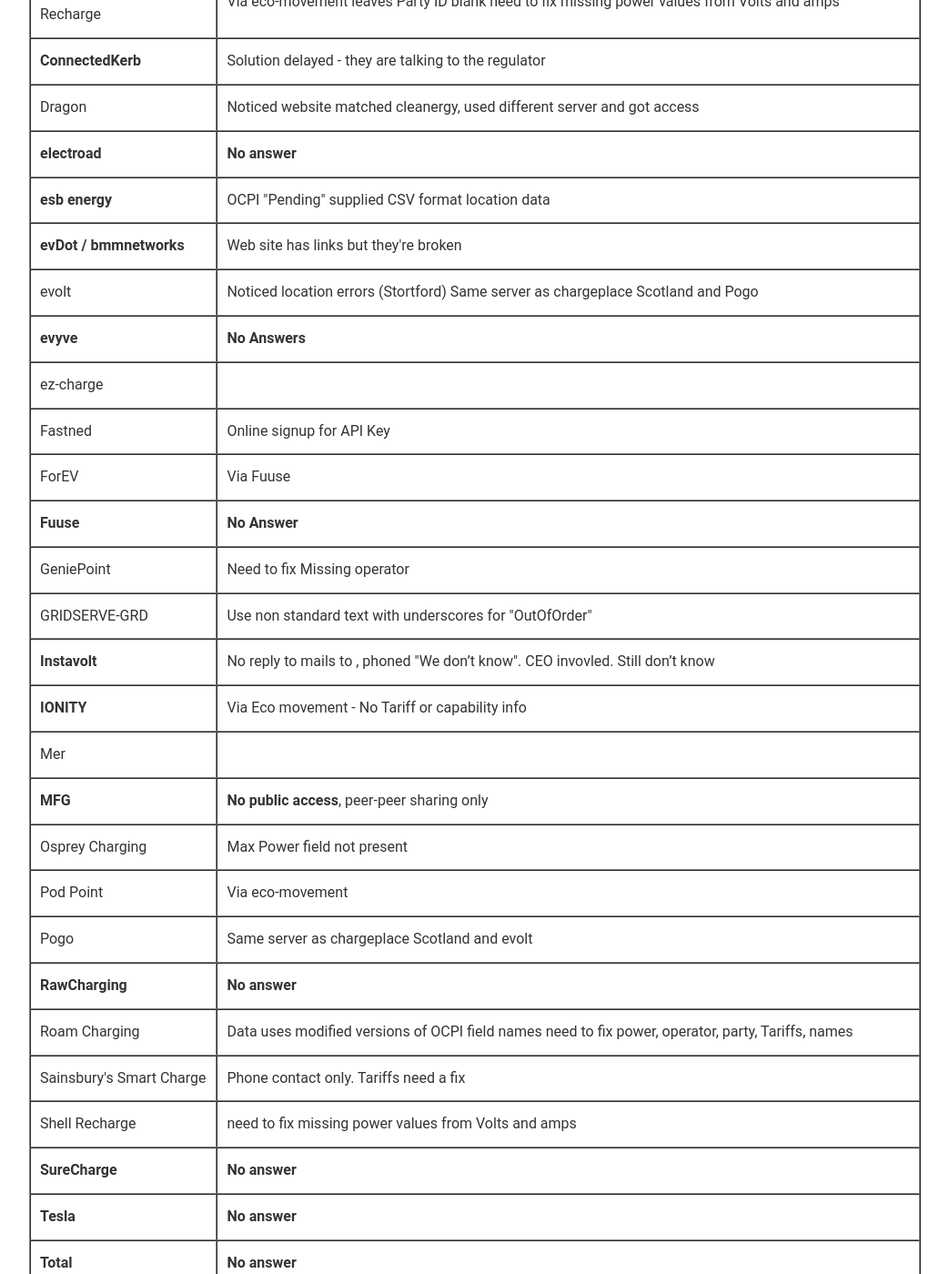
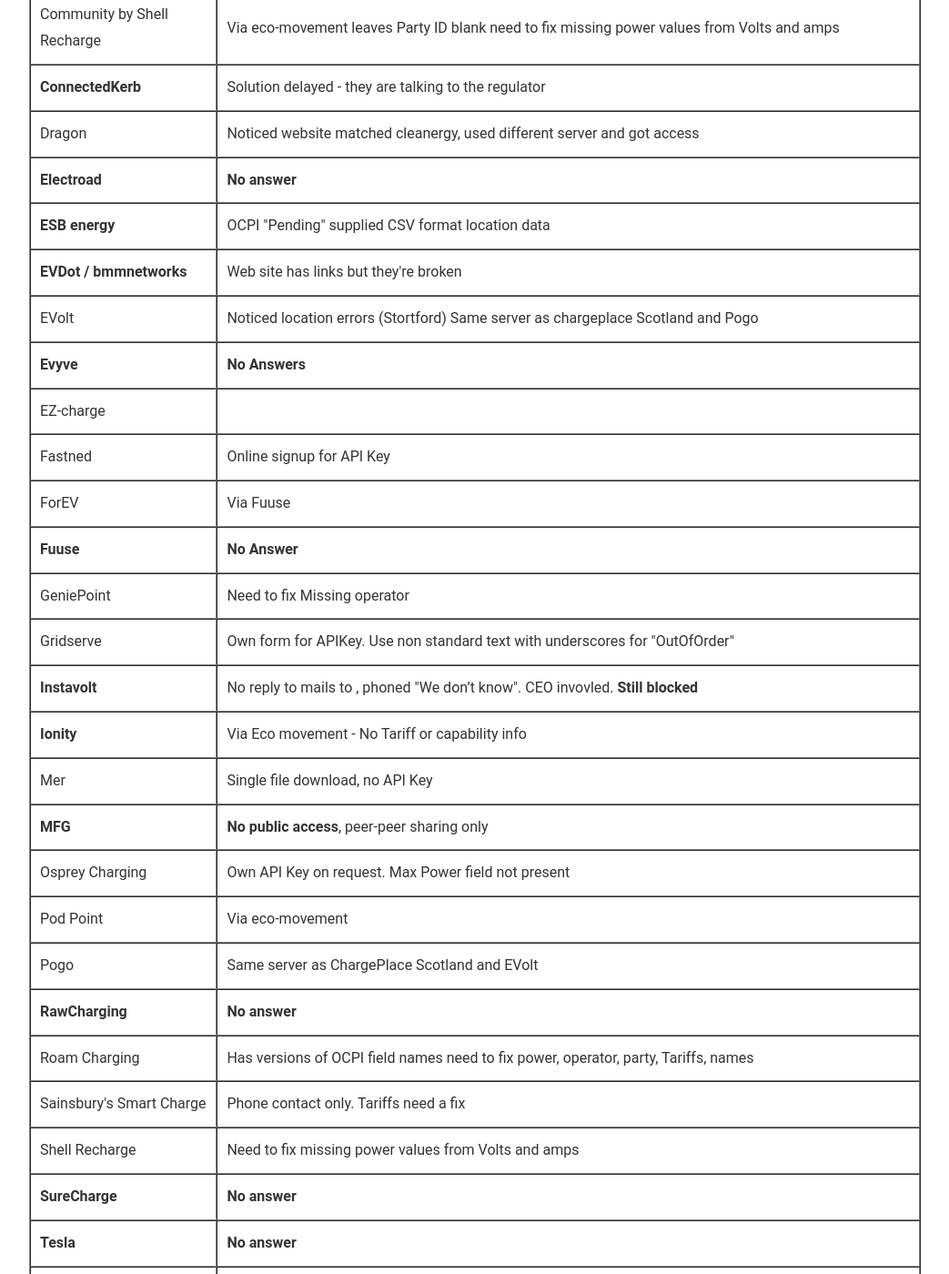
Before and after one commit to jhoneill/jhoneill.github.io, a Jekyll site: the page built from _posts/2025-04-04-Beware of the leopard-Part1.md, in a window 1280 px wide and 1400 px high, scrolled down 3638 px. Shown: the whole window at 91% size, without its empty margins (118-1161 px from the left). Built offline with Jekyll 4.4.1, drawn with Linux system fonts in a browser that asks for light colours; some of the changed text lies outside the part shown.

Commit message:
Update date on Beware of the Leopard

```diff
--- a/_posts/2025-04-02-Beware of the leopard-Part1.md
+++ b/_posts/2025-04-04-Beware of the leopard-Part1.md
@@ -99,13 +99,13 @@
 
 <center>
 <table cellspacing="0" cellpadding="10" border="1"><tbody>
-<tr><td><b>alfaPower</b></td><td>Website broken for weeks ? Link on Zap map goes back to CPO list</td></tr>
+<tr><td><b>AlfaPower</b></td><td>Website broken for weeks ? Link on Zap map goes back to CPO list</td></tr>
 <tr><td>Allego</td><td>Need to fix missing power values from Volts and amps</td></tr>
 <tr><td>Applegreen Electric</td><td>Via eco-movement leaves party ID blank</td></tr>
-<tr><td>Be.ev</td><td>Via Fuuse</td></tr>
+<tr><td>Be.EV</td><td>Via Fuuse</td></tr>
 <tr><td><b>Believ</b></td><td>They don't think they need to supply  a full list</td></tr>
-<tr><td>blink charging</td><td>Via eco-movement</td></tr>
-<tr><td>bp pulse</td><td>Noticed location errors (chepstow) need to fix missing power values from Volts and amps</td></tr>
+<tr><td>Blink charging</td><td>Via eco-movement</td></tr>
+<tr><td>BP pulse</td><td>Noticed location errors (chepstow) need to fix missing power values from Volts and amps</td></tr>
 <tr><td><b>charg.gy</b></td><td>helpdesk say that <i>"All data must be made publicly available free-of-charge"</i> means "that we do not have an obligation to release this information,"</td></tr>
 <tr><td>Chargeplace Scotland</td><td>Need to fix missing power values from Volts and amps same server as evolt and Pogo</td></tr>
 <tr><td>ChargePoint</td><td>Via eco-movement</td></tr>
@@ -113,37 +113,36 @@
 <tr><td>Community by Shell Recharge</td><td>Via eco-movement leaves Party ID blank need to fix missing power values from Volts and amps</td></tr>
 <tr><td><b>ConnectedKerb</b></td><td>Solution delayed - they are talking to the regulator</td></tr>
 <tr><td>Dragon</td><td>Noticed website matched cleanergy, used different server and got access</td></tr>
-<tr><td><b>electroad</b></td><td><b>No answer</b></td></tr>
-<tr><td><b>esb energy</b></td><td>OCPI "Pending" supplied CSV format location data</td></tr>
-<tr><td><b>evDot / bmmnetworks</b></td><td>Web site has links but they're broken</td></tr>
-<tr><td>evolt</td><td>Noticed location errors (Stortford) Same server as chargeplace Scotland and Pogo</td></tr>
-<tr><td><b>evyve</b></td><td><b>No Answers</b></td></tr>
-<tr><td>ez-charge</td><td></td></tr>
+<tr><td><b>Electroad</b></td><td><b>No answer</b></td></tr>
+<tr><td><b>ESB energy</b></td><td>OCPI "Pending" supplied CSV format location data</td></tr>
+<tr><td><b>EVDot / bmmnetworks</b></td><td>Web site has links but they're broken</td></tr>
+<tr><td>EVolt</td><td>Noticed location errors (Stortford) Same server as chargeplace Scotland and Pogo</td></tr>
+<tr><td><b>Evyve</b></td><td><b>No Answers</b></td></tr>
+<tr><td>EZ-charge</td>API Key<td></td></tr>
 <tr><td>Fastned</td><td>Online signup for API Key</td></tr>
 <tr><td>ForEV</td><td>Via Fuuse</td></tr>
 <tr><td><b>Fuuse</b></td><td><b>No Answer</b></td></tr>
 <tr><td>GeniePoint</td><td>Need to fix Missing operator</td></tr>
-<tr><td>GRIDSERVE-GRD</td><td>Use non standard text with underscores for "OutOfOrder"</td></tr>
-<tr><td><b>Instavolt</b></td><td>No reply to mails to , phoned "We don’t know". CEO invovled. Still don’t know</td></tr>
-<tr><td><b>IONITY</b></td><td>Via Eco movement - No Tariff or capability info</td></tr>
-<tr><td>Mer</td><td></td></tr>
+<tr><td>Gridserve</td><td>Own form for APIKey. Use non standard text with underscores for "OutOfOrder"</td></tr>
+<tr><td><b>Instavolt</b></td><td>No reply to mails to , phoned "We don’t know". CEO invovled. <b>Still blocked</b></td></tr>
+<tr><td><b>Ionity</b></td><td>Via Eco movement - No Tariff or capability info</td></tr>
+<tr><td>Mer</td><td>Single file download, no API Key</td></tr>
 <tr><td><b>MFG</b></td><td><b>No public access</b>, peer-peer sharing only</td></tr>
-<tr><td>Osprey Charging</td><td>Max Power field not present</td></tr>
+<tr><td>Osprey Charging</td><td>Own API Key on request. Max Power field not present</td></tr>
 <tr><td>Pod Point</td><td>Via eco-movement</td></tr>
-<tr><td>Pogo</td><td>Same server as chargeplace Scotland and evolt</td></tr>
+<tr><td>Pogo</td><td>Same server as ChargePlace Scotland and EVolt</td></tr>
 <tr><td><b>RawCharging</b></td><td><b>No answer</b></td></tr>
-<tr><td>Roam Charging</td><td>Data uses modified versions of OCPI field names need to fix power, operator, party, Tariffs, names</td></tr>
+<tr><td>Roam Charging</td><td>Has versions of OCPI field names need to fix power, operator, party, Tariffs, names</td></tr>
 <tr><td>Sainsbury's Smart Charge</td><td>Phone contact only. Tariffs need a fix</td></tr>
-<tr><td>Shell Recharge</td><td>need to fix missing power values from Volts and amps</td></tr>
+<tr><td>Shell Recharge</td><td>Need to fix missing power values from Volts and amps</td></tr>
 <tr><td><b>SureCharge</b></td><td><b>No answer</b></td></tr>
 <tr><td><b>Tesla</b></td><td><b>No answer</b></td></tr>
 <tr><td><b>Total</b></td><td><b>No answer</b></td></tr>
 <tr><td>Ubitricity</td><td>Via eco-movement</td></tr>
 <tr><td><b>Urban fox</b></td><td>OCPI "Pending" supplied CSV format location data</td></tr>
-<tr><td>Wattif</td><td>Tariff data strangely formatted need to fix missing power values from Volts and amps</td></tr>
-<tr><td><b>weev</b></td><td><b>No Answer</b></td></tr>
-<tr><td>wenea</td><td>Supplied Zipped</td></tr>
+<tr><td>WattIf</td><td>Tariff data strangely formatted need to fix missing power values from Volts and amps</td></tr>
+<tr><td><b>Weev</b></td><td><b>No Answer</b></td></tr>
+<tr><td>Wenea</td><td>Supplied as 2 files in a .zip</td></tr>
 <tr><td><b>Zest</b></td><td>OCPI "Pending" supplying snapshots on demand</td></tr>
-
 </tbody></table>
 </center>
```
Also changed, not shown: other parts of _posts/2025-04-04-Beware of the leopard-Part1.md (+1 -1 lines).
